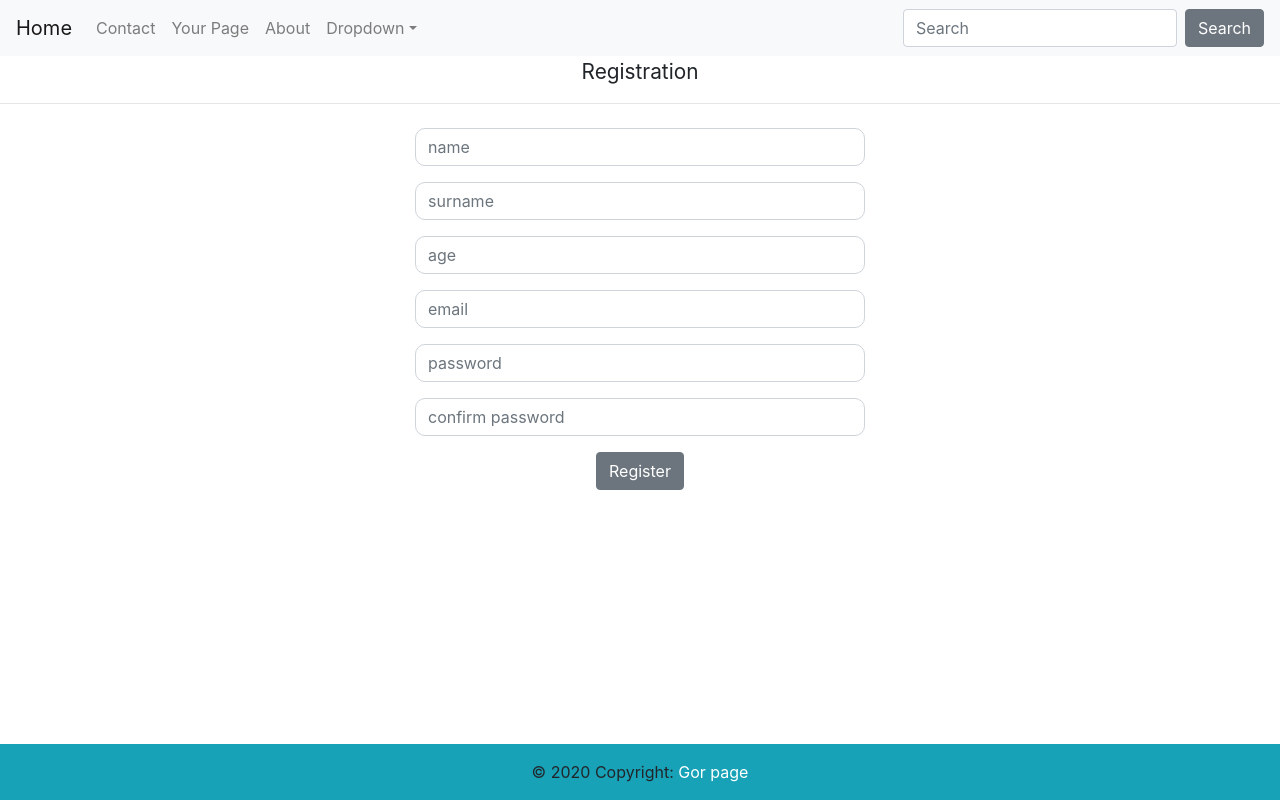
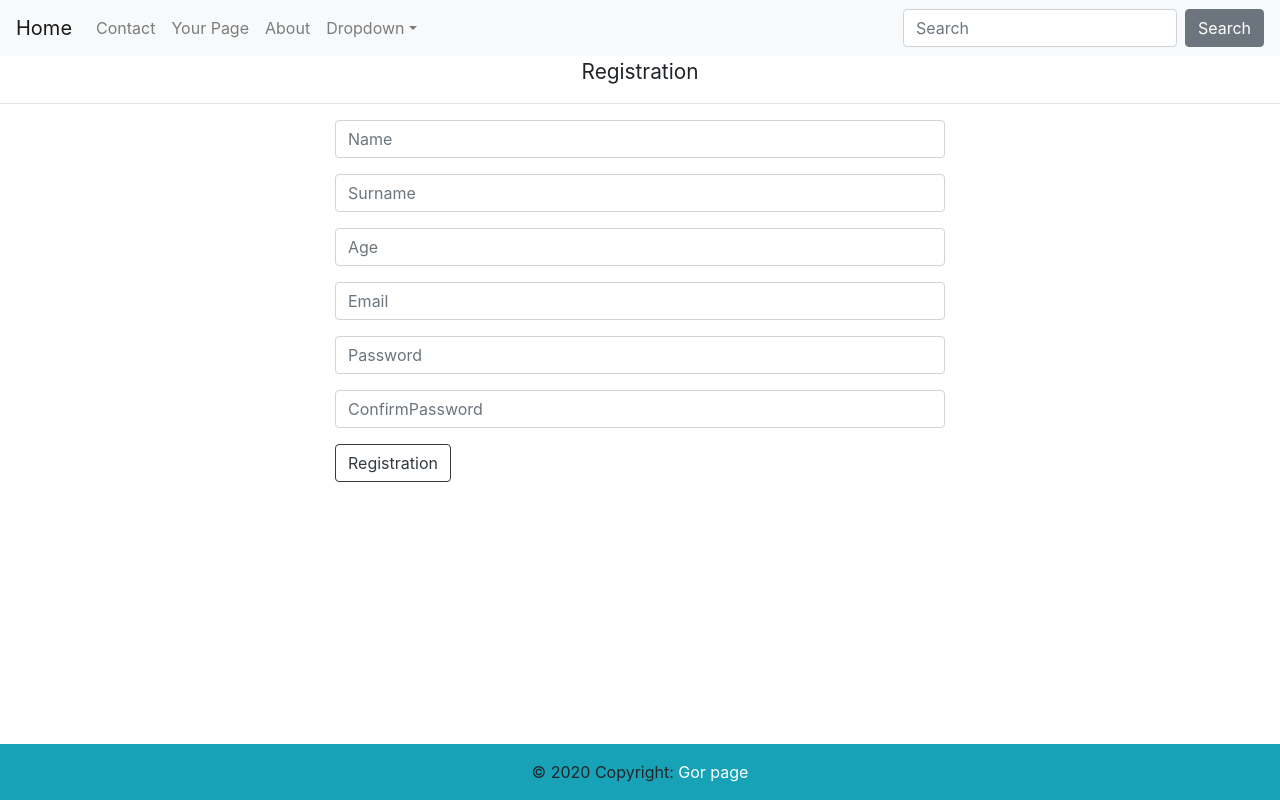
Before and after one commit to Gor-web/shop, a Vue app: page /#/signup in a window 1280 px wide. Built offline with nearby package versions, Linux system fonts and the light colour scheme.

Commit message:
commit changed axios

```diff
--- a/package.json
+++ b/package.json
@@ -10,6 +10,7 @@
     "build": "node build/build.js"
   },
   "dependencies": {
+    "axios": "^0.21.0",
     "bootstrap": "^4.5.3",
     "bootstrap-vue": "^2.20.1",
     "jquery": "^3.5.1",
--- a/src/components/Auth/Register.vue
+++ b/src/components/Auth/Register.vue
@@ -2,45 +2,116 @@
   <div class="register-container ">
     <p class="text">Registration</p>
     <hr>
-    <div class="d-flex justify-content-center align-items-center ">
-      <div class="form-group w-50 ">
-        <div class="d-flex justify-content-center">
-          <input type="text" class="form-control m-2 width" placeholder="name">
+    <form @submit.prevent="submit">
+      <div class="col-sm-6 offset-sm-3">
+        <div class="form-group">
+          <input type="text" class="form-control" placeholder="Name"
+                 v-model.trim="$v.name.$model"
+                 :class="{'is-invalid': validationStatus($v.name)}">
+          <div v-if="!$v.name.required" class="invalid-feedback">The name is required</div>
         </div>
 
-        <div class="d-flex justify-content-center">
-          <input type="text" class="form-control m-2 width " placeholder="surname">
+        <div class="form-group">
+          <input type="text" class="form-control" placeholder="Surname"
+                 v-model.trim="$v.surname.$model"
+                 :class="{'is-invalid': validationStatus($v.surname)}">
+          <div v-if="!$v.surname.required" class="invalid-feedback">The surname is required</div>
         </div>
 
-        <div class="d-flex justify-content-center">
-          <input type="number" class="form-control m-2 width" placeholder="age">
+        <div class="form-group">
+          <input type="number" class="form-control" placeholder="Age"
+                 v-model.trim="$v.age.$model"
+                 :class="{'is-invalid': validationStatus($v.age)}">
+          <div v-if="!$v.age.required" class="invalid-feedback">The age is required</div>
+          <div v-if="!$v.age.maxLength" class="invalid-feedback">Age can not be more than 100 {{$v.age.$params.maxLength.min}}</div>
         </div>
 
-        <div class="d-flex justify-content-center">
-          <input type="text" class="form-control m-2 width" placeholder="email">
+        <div class="form-group">
+          <input type="text" class="form-control"
+                 placeholder="Email" :class="{'is-invalid':validationStatus($v.email)}"
+                 v-model.trim="$v.email.$model">
+          <div v-if="!$v.email.required" class="invalid-feedback">The email is required</div>
+          <div v-if="!$v.email.email" class="invalid-feedback">The email is not valid</div>
         </div>
 
-        <div class="d-flex justify-content-center">
-          <input type="text" class="form-control m-2 width" placeholder="password">
+        <div class="form-group">
+          <input type="text" class="form-control" placeholder="Password"
+                 :class="{'is-invalid':validationStatus($v.password)}"
+                 v-model.trim="password">
+          <div v-if="!$v.password.required" class="invalid-feedback">Password is required</div>
+          <div v-if="!$v.password.minLength" class="invalid-feedback">You mus have at least {{$v.password.$params.minLength.min}}</div>
+          <div v-if="!$v.password.maxLength" class="invalid-feedback">You mus not have a greater then {{$v.password.$params.maxLength.max}}</div>
         </div>
 
-        <div class="d-flex justify-content-center">
-          <input type="text" class="form-control m-2 width" placeholder="confirm password">
+        <div class="form-group">
+          <input type="text" class="form-control" placeholder="ConfirmPassword"
+          :class="{'is-invalid': validationStatus($v.confirmPassword)}"
+          v-model.trim="confirmPassword">
+          <div v-if="!$v.confirmPassword.required" class="invalid-feedback">Confirm Password is required</div>
+          <div v-else-if="!$v.confirmPassword.sameAsPassword" class="invalid-feedback">Passwords must match</div>
         </div>
 
-        <div class="d-flex justify-content-center">
-          <input type="submit" class="btn btn-secondary m-2 " value="Register">
+        <div class="form-group">
+          <input type="submit" class="btn btn-outline-dark" value="Registration">
         </div>
-
       </div>
-    </div>
+    </form>
   </div>
 
 </template>
 
 <script>
+import {required, maxLength, minLength, email, sameAs} from 'vuelidate/lib/validators'
+
 export default {
-  name: "Register"
+  name: "Register",
+  data() {
+    return {
+      name: '',
+      surname: '',
+      age: '',
+      email: '',
+      password: '',
+      confirmPassword: '',
+    }
+  },
+  validations: {
+    name: {
+      required
+    },
+    surname: {
+      required
+    },
+    age: {
+      maxLength:maxLength(2),
+      required
+    },
+    email: {
+      required,
+      email
+    },
+    password: {
+      required,
+      minLength: minLength(6),
+      maxLength: maxLength(12)
+    },
+    confirmPassword: {
+      required,
+      sameAsPassword: sameAs('password')
+    }
+  },
+
+  methods: {
+    submit() {
+      this.$v.$touch();
+      if (this.$v.$pending() || this.$v.$error()) {
+        return
+      }
+    },
+    validationStatus(validation) {
+      return typeof validation != "undefined" ? validation.$error : false
+    }
+  }
 }
 </script>
 
--- a/src/components/Pages/User.vue
+++ b/src/components/Pages/User.vue
@@ -1,12 +1,27 @@
 <template>
-<div class="user-container">
-<div style="text-align: center">User page</div>
-</div>
+  <div class="user-container">
+    <div style="text-align: center">User page</div>
+    <button @click="showUser">Show</button>
+  </div>
 </template>
 
 <script>
+import axios from 'axios'
 export default {
-  name: "User"
+  name: "User",
+  data() {
+    return {
+      user:''
+    }
+  },
+  methods: {
+    async showUser() {
+      await axios
+        .post('http://127.0.0.1:8000/api/auth/user/1')
+        .then(response => (this.info = response));
+      console.log(this.info.data)
+      }
+    }
 }
 </script>
 
```
Also changed, not shown: 1 other file (tests, documents, lock files or other folders).
